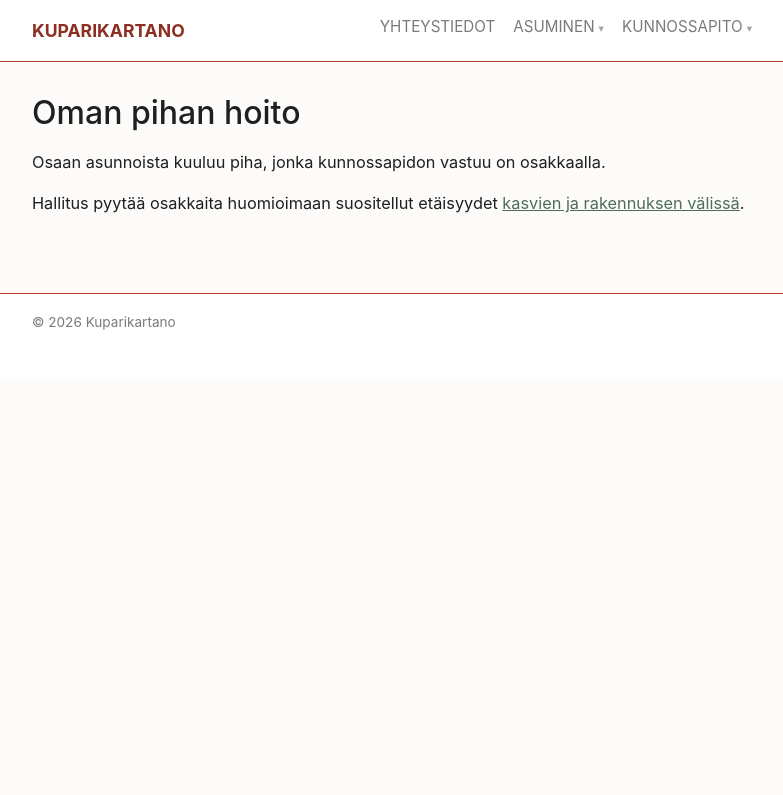
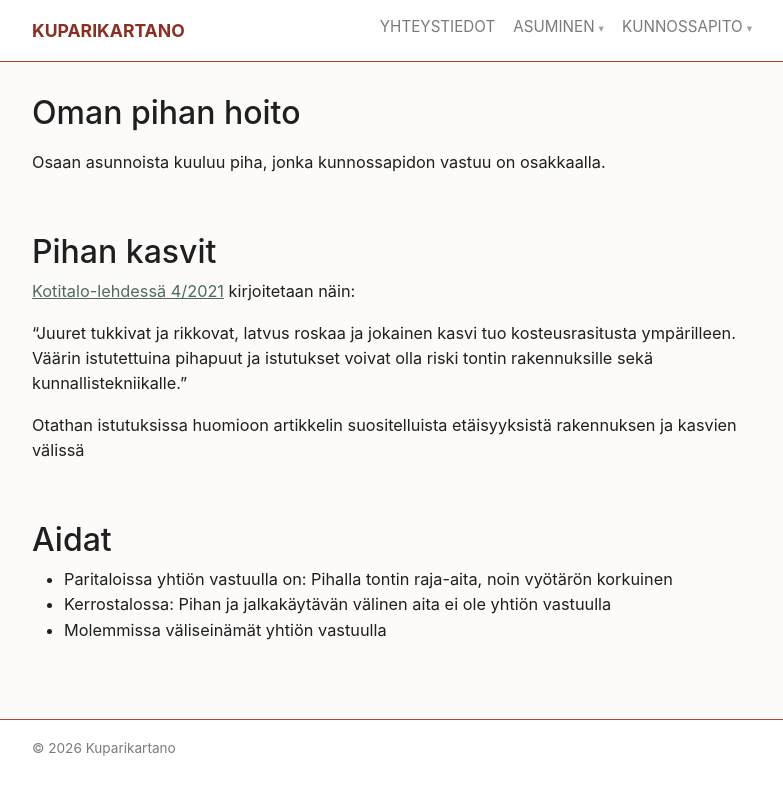
Before and after one commit to kuparikartano/kuparikartano.github.io, a Jekyll site: the page built from _content/kunnossapito/piha.md, in a window 1280 px wide. Shown: the top 795 px of the page, without its empty margins (248-1031 px from the left). Built offline with Jekyll 4.4.1, drawn with Linux system fonts in a browser that asks for light colours.

Commit message:
Pihan hoito-ohjeen pävitys

```diff
--- a/_content/kunnossapito/piha.md
+++ b/_content/kunnossapito/piha.md
@@ -5,4 +5,17 @@ title: Oman pihan hoito
 
 Osaan asunnoista kuuluu piha, jonka kunnossapidon vastuu on osakkaalla.
 
-Hallitus pyytää osakkaita huomioimaan suositellut etäisyydet [kasvien ja rakennuksen välissä](https://www.kotitalolehti.fi/suunnitteletko-istutuksia-muista-kasvien-turvavalit/).
+## Pihan kasvit
+
+[Kotitalo-lehdessä 4/2021](https://www.kotitalolehti.fi/suunnitteletko-istutuksia-muista-kasvien-turvavalit/) kirjoitetaan näin:
+
+> "Juuret tukkivat ja rikkovat, latvus roskaa ja jokainen kasvi tuo kosteusrasitusta ympärilleen.
+> Väärin istutettuina pihapuut ja istutukset voivat olla riski tontin rakennuksille sekä kunnallistekniikalle."
+
+Otathan istutuksissa huomioon artikkelin suositelluista etäisyyksistä rakennuksen ja kasvien välissä
+
+## Aidat
+
+* Paritaloissa yhtiön vastuulla on: Pihalla tontin raja-aita, noin vyötärön korkuinen
+* Kerrostalossa: Pihan ja jalkakäytävän välinen aita ei ole yhtiön vastuulla
+* Molemmissa väliseinämät yhtiön vastuulla
```
